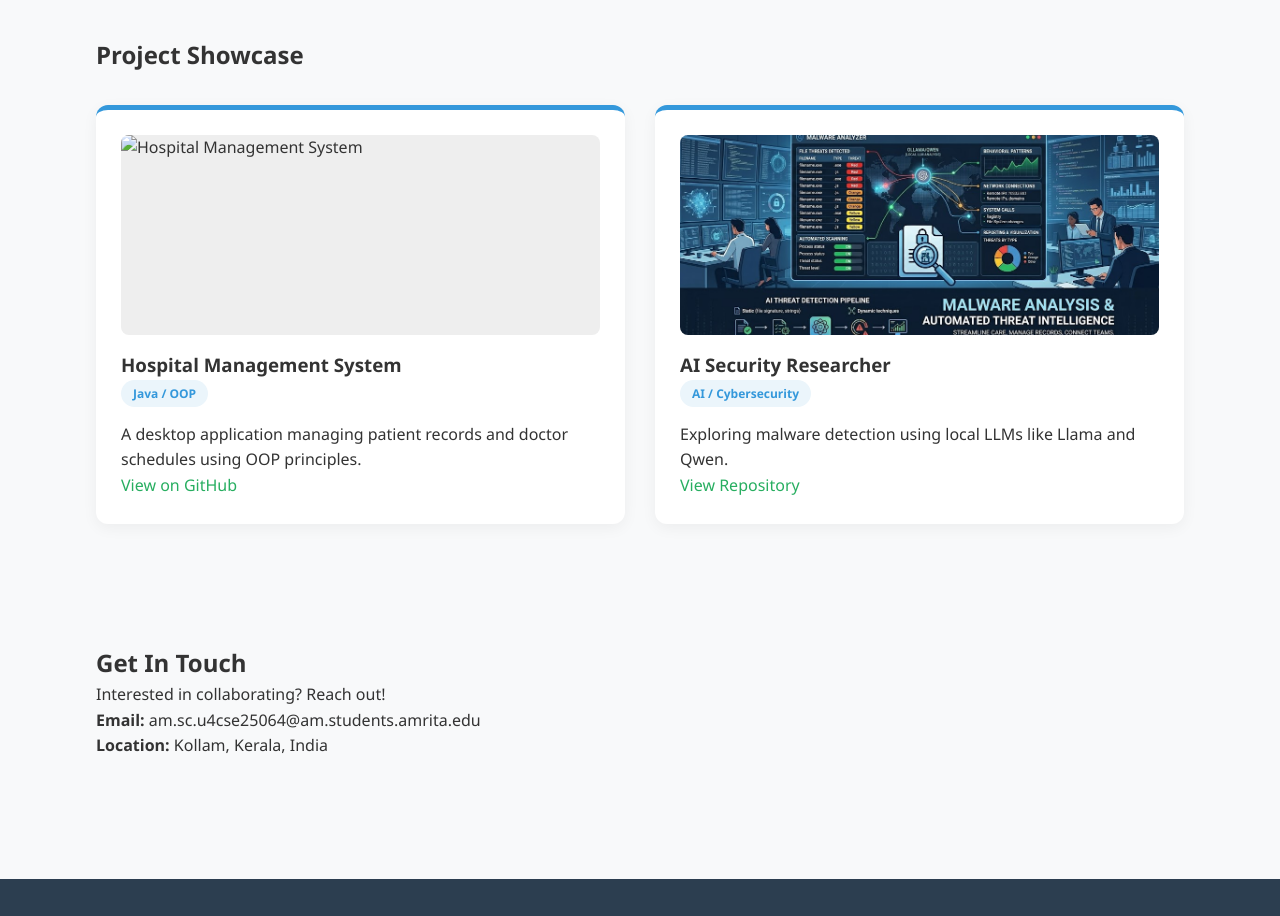
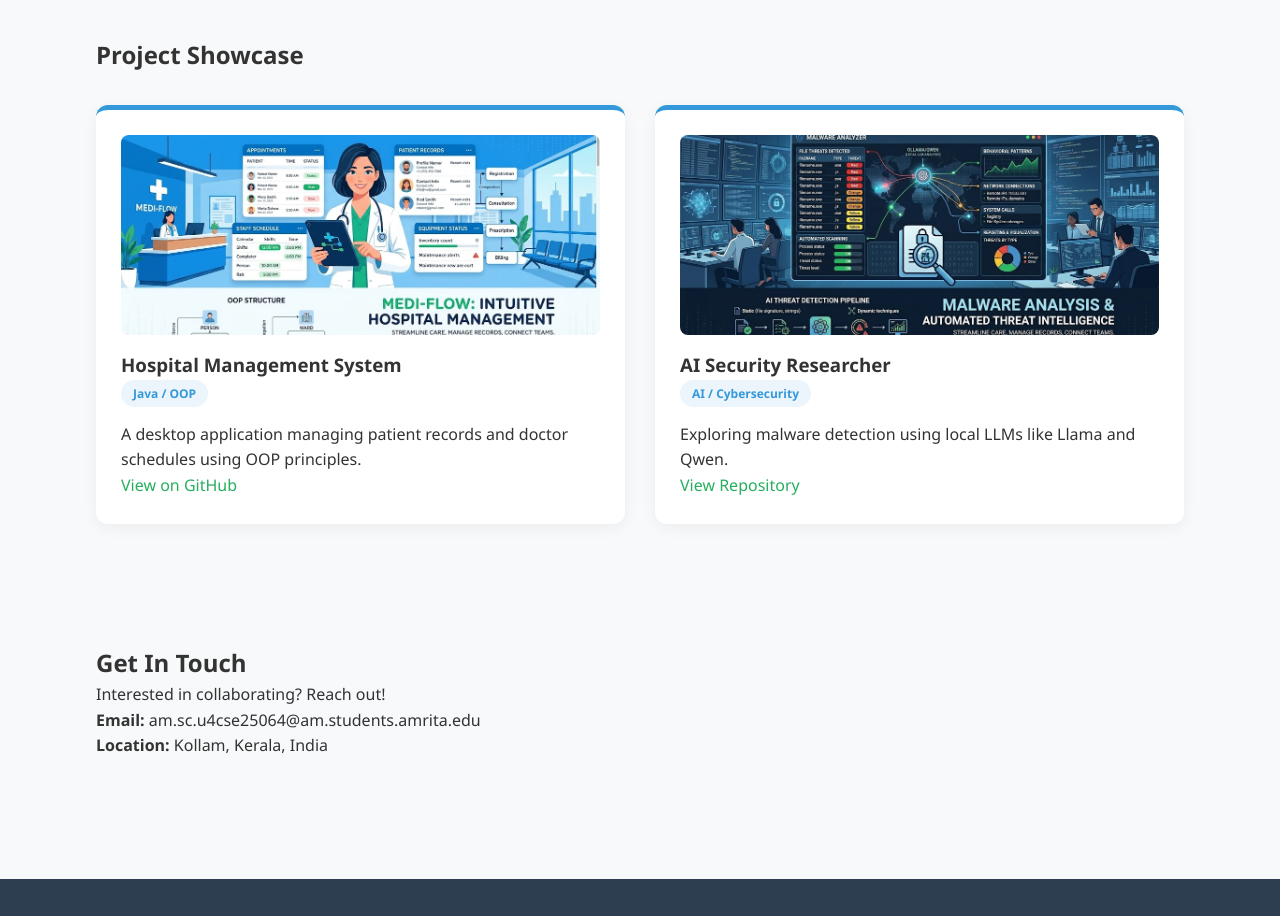
Before and after one commit to eAK-47/Portfolio, a plain HTML site: page index.html in a window 1280 px wide. Shown: the part 920-1836 px from the top of the page. Drawn offline with Linux system fonts and the light colour scheme.

Commit message:
Update index.html

```diff
--- a/index.html
+++ b/index.html
@@ -53,7 +53,7 @@
             <div class="grid">
 
                 <article class="card">
-                    <img src="images/hsopital-management.jpg" alt="Hospital Management System" class="project-img">
+                    <img src="./images/hospital-management.jpg" alt="Hospital Management System" class="project-img">
                     <h3>Hospital Management System</h3>
                     <p class="tag">Java / OOP</p>
                     <p>A desktop application managing patient records and doctor schedules using OOP principles.</p>
```
